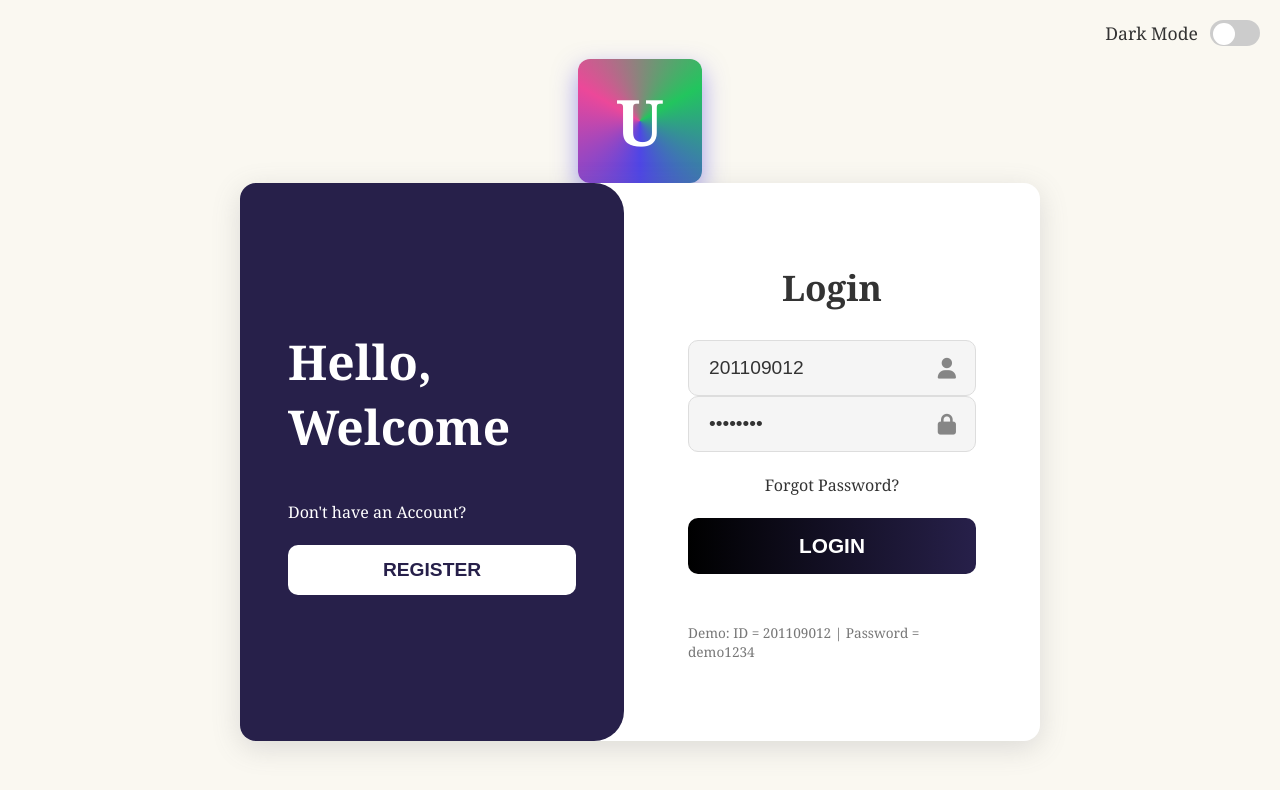
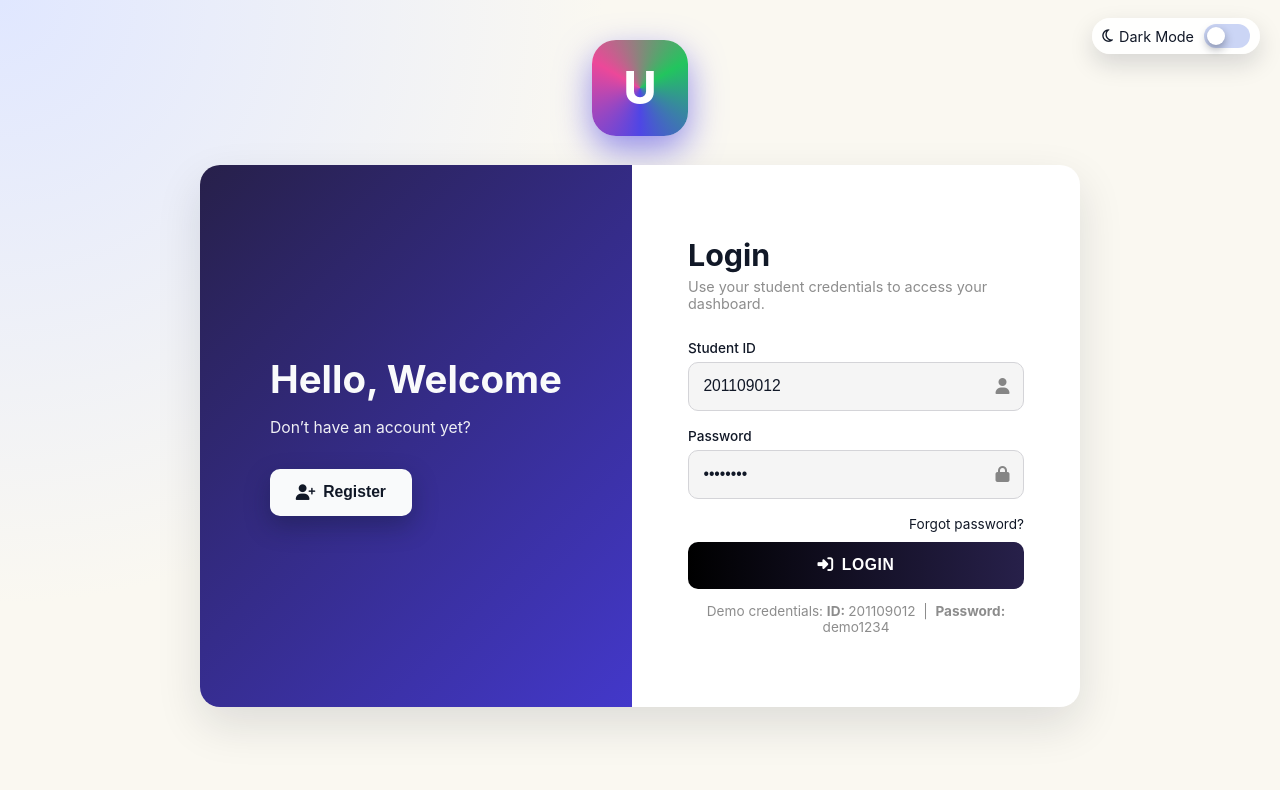
Before and after one commit to Krxsy-1/university-E-ticketing-system, a plain HTML site: page index.html in a window 1280 px wide. Drawn offline with Linux system fonts and the light colour scheme.

Commit message:
fixed login page, fixed toggle, and corrected colors

```diff
--- a/index.html
+++ b/index.html
@@ -11,105 +11,142 @@
 </head>
 <body>
     <div class="toggle">
-            <span>
+        <span class="toggle-label">
+            <i class="fa-regular fa-moon"></i>
                 Dark Mode
         </span>
 
-            <input type="checkbox" id="darkToggle">
+        <label class="toggle-switch">
+            <input type="checkbox" id="darkToggle" />
+                <span class="toggle-slider"></span>
+        </label>
     </div>
 
-        <div class="nav-logo">U</div>
+  <!-- LOGO -->
+    <div class="nav-logo">
+        U
+    </div>
 
-    <div class="auth">
-        <div class="left">
+  <!-- AUTH WRAPPER -->
+    <main class="auth">
+        <section class="left">
             <div>
-                <h2>
+                <h1>
                     Hello, Welcome
-                </h2>
-
-                <br>
+                </h1>
 
                 <p>
-                    Don't have an Account?
+                    Don’t have an account yet?
                 </p>
 
-                <br>
-
-                <button type="button" class="btn" id="registerBtn">
+                <button type="button" class="btn btn-light" id="registerBtn">
+                    <i class="fa-solid fa-user-plus"></i>
                         Register
                 </button>
             </div>
+        </section>
+
+        <section class="right">
+            <header class="right-header">
+                <h2>
+                    Login
+                </h2>
+
+                <p class="right-subtitle">
+                    Use your student credentials to access your dashboard.
+                </p>
+            </header>
+
+            <form id="loginForm" novalidate>
+                <div class="input-group">
+                    <label for="studentId">
+                        Student ID
+                    </label>
+                    <div class="input-wrapper">
+                        <input type="text" id="studentId" placeholder="Enter your student ID" value="201109012" required />
+                        <i class="fa-solid fa-user"></i>
                     </div>
-
-        <div class="right">
-            <h3>
-                Login
-            </h3>
-
-            <form id="loginForm">
-            <div class="input-group">
-                <input type="text"
-                placeholder="Student ID"
-                id="studentId"
-                value="201109012"
-                required>
-                <i class="fa-solid fa-user"></i>
                 </div>
 
                 <div class="input-group">
-                <input type="password"
-                placeholder="Password"
-                id="password"
-                value="demo1234"
-                required>
+                    <label for="password">
+                        Password
+                    </label>
+                    <div class="input-wrapper">
+                        <input type="password" id="password" placeholder="Enter your password" value="demo1234" required />
                         <i class="fa-solid fa-lock"></i>
                     </div>
-
-            <br>
+                </div>
 
                 <p class="forgot">
-                <a href="#">Forgot Password?</a>
+                    <a href="#">
+                        Forgot password?
+                    </a>
                 </p>
 
-            <br>
-
-            <button type="submit" class="btn" id="loginBtn">
+                <button type="submit" class="btn btn-primary">
+                    <i class="fa-solid fa-right-to-bracket"></i>
                     Login
                 </button>
 
+                <p class="demo-note">
+                    Demo credentials:
+                    <strong>
+                        ID:
+                    </strong>
+                    201109012 &nbsp;|&nbsp;
+                    <strong>
+                        Password:
+                    </strong>
+                    demo1234
+                </p>
             </form>
-
-            <p style="font-size: 0.85rem; color: #777; margin-top: 20px">
-                Demo: ID = 201109012 | Password = demo1234
-            </p>
-        </div>
-    </div>
+        </section>
+    </main>
 
     <script>
-        document.getElementById('loginForm').addEventListener('submit', function(e) {
+        const loginForm = document.getElementById("loginForm");
+        const studentIdInput = document.getElementById("studentId");
+        const passwordInput = document.getElementById("password");
+
+        loginForm.addEventListener("submit", (e) => {
         e.preventDefault();
 
-            const studentId = document.getElementById('studentId').value.trim();
-            const password = document.getElementById('password').value.trim();
+        const studentId = studentIdInput.value.trim();
+        const password = passwordInput.value.trim();
 
-            // Dummy Validation
-            if (studentId === '201109012' && password === 'demo1234') {
-                alert('Login Successful!');
-                window.location.href = 'dashboard.html';
-            } else {
-                alert('Invalid Credentials. Use Demo: 201109012/ demo1234');
+        if (studentId === "201109012" && password === "demo1234") {
+            alert("Login successful!");
+            window.location.href = "dashboard.html";
+        }
+        else
+        {
+        alert("Invalid credentials. Use demo: 201109012 / demo1234");
       }
       });
 
-        document.getElementById('registerBtn').addEventListener('click', function() {
-            alert('Registration feature not functional, Use Demo for now');
-            //later : window.location.href='register.html';
-        });
+        const toggle = document.getElementById("darkToggle");
+        const body = document.body;
 
-        const toggle=document.getElementById("darkToggle");
+        function applyTheme(theme) {
+            if (theme === "dark") {
+                body.classList.add("dark");
+                toggle.checked = true;
+            }
+            else
+            {
+                body.classList.remove("dark");
+                toggle.checked = false;
+            }
+        }
+
+        const savedTheme = localStorage.getItem("unitickets-theme");
+        applyTheme(savedTheme || "light");
 
         toggle.addEventListener("change", () => {
-            document.body.classList.toggle("dark");
+        const newTheme = toggle.checked ? "dark" : "light";
+        applyTheme(newTheme);
+        localStorage.setItem("unitickets-theme", newTheme);
         });
     </script>
 </body>
--- a/styles.css
+++ b/styles.css
@@ -1,237 +1,296 @@
-* {
+/* RESET */
+*, *::before, *::after {
   margin: 0;
   padding: 0;
   box-sizing: border-box;
-    /* justify-content: center; */
 }
 
+/* THEME VARIABLES */
 :root {
   --primary: #27204a;
   --primary-dark: #4338ca;
-    --background-color: #faf8f1;
+
   --bg-color: #faf8f1;
-    --text-color: #333;
-    --card-bg: white;
+  --text-color: #111827;
+
+  --card-bg: #ffffff;
   --input-bg: #f5f5f5;
-    --input-border: #ddd;
-    --input-text: #333;
-    --placeholder-color: rgba(0,0,0,0.45);
-    --shadow: rgba(100, 100, 111, 0.2) 0px 7px 29px 0px;
-    --slider-bg-color: #ccc;
-    --slider-circle-color: #faf8f1;
+  --input-border: #d4d4d8;
+  --input-text: #111827;
+
+  --placeholder-color: rgba(0, 0, 0, 0.45);
+
+  --shadow: 0 18px 45px rgba(15, 23, 42, 0.12);
+
+  --slider-bg-color: #cbd5f5;
+  --slider-circle-color: #ffffff;
 }
 
+/* DARK MODE */
+body.dark {
+  --bg-color: #020617;
+  --text-color: #e5e7eb;
 
-html, body {
+  --card-bg: #0b1020;
+  --input-bg: #0f172a;
+  --input-border: #1e293b;
+  --input-text: #e5e7eb;
+
+  --placeholder-color: rgba(255, 255, 255, 0.6);
+
+  --slider-bg-color: #4f46e5;
+  --slider-circle-color: #020617;
+}
+
+/* PAGE BASE */
+html,
+body {
   height: 100%;
 }
 
 body {
-    --primary: #27204a;
-    font-family: Georgia, 'Times New Roman', Times, serif;
-    padding: 2rem;
+  font-family: "Inter", sans-serif;
+  background: radial-gradient(circle at top left, #e0e7ff 0, var(--bg-color) 40%, var(--bg-color) 100%);
+  color: var(--text-color);
+  padding: 2.5rem 1.5rem;
   display: flex;
-    justify-content: center;
-    background-color: var(--bg-color);
-    color: var(--text-color);
-    min-height: 100vh;
   flex-direction: column;
   align-items: center;
-    position: relative;
-    transition: background-color 0.25s ease, color 0.25s ease;
+  transition: background 0.3s ease, color 0.3s ease;
 }
 
 body.dark {
-    --bg-color: #0f172a;
-    --text-color: #e5e7eb;
-    --card-bg: #1e293b;
-    --input-bg: #334155;
-    --input-border: #475569;
-    --input-text: #e5e7eb;
-    --placeholder-color: rgba(255,255,255,0.6);
+  background: radial-gradient(circle at top left, #111827 0, #020617 40%, #020617 100%);
 }
 
+/* TOGGLE */
 .toggle {
   position: fixed;
-    top: 20px;
+  top: 18px;
   right: 20px;
   display: flex;
   align-items: center;
-    gap: 12px;
-    font-size: 1.1rem;
+  gap: 10px;
+  font-size: 0.9rem;
   z-index: 100;
+  padding: 6px 10px;
+  border-radius: 999px;
+  background: rgba(255, 255, 255, 0.9);
+  backdrop-filter: blur(12px);
+  box-shadow: 0 10px 25px rgba(15, 23, 42, 0.15);
 }
 
-.toggle input[type="checkbox"] {
-    appearance: none;
-    width: 50px;
-    height: 26px;
-    background: #ccc;
-    border-radius: 26px;
-    position: relative;
-    cursor: pointer;
-    transition: background 0.3s;
+body.dark .toggle {
+  background: rgba(15, 23, 42, 0.9);
 }
 
-.toggle input[type="checkbox"]:checked {
-    background: var(--primary);
+.toggle-label {
+  display: inline-flex;
+  align-items: center;
+  gap: 6px;
+  color: var(--text-color);
 }
 
-.toggle input[type="checkbox"]::after {
-    content: '';
-    position: absolute;
-    top: 3px;
-    left: 3px;
-    width: 22px;
-    height: 22px;
-    background: white;
-    border-radius: 50%;
-    transition: transform 0.3s;
+.toggle-switch {
+  position: relative;
+  width: 46px;
+  height: 24px;
 }
 
-.toggle input[type="checkbox"]:checked::after {
-    transform: translateX(24px);
+.toggle-switch input {
+  opacity: 0;
+  width: 0;
+  height: 0;
 }
 
-.auth{
-    width: 800px;
-    max-width: 90%;
-    background: var(--card-bg);
-    display: flex;
-    /* justify-content: space-between; */
-    border-radius: 16px;
-    /* gap: 0.7rem; */
-    box-shadow: var(--shadow);
-    overflow: hidden;
-    margin: 0 auto;
-}
-.auth > * {
-    flex: 1;
+.toggle-slider {
+  position: absolute;
+  inset: 0;
+  background: var(--slider-bg-color);
+  border-radius: 999px;
+  cursor: pointer;
+  transition: background 0.25s ease;
 }
 
+.toggle-slider::before {
+  content: "";
+  position: absolute;
+  height: 18px;
+  width: 18px;
+  left: 3px;
+  top: 3px;
+  background: var(--slider-circle-color);
+  border-radius: 50%;
+  transition: transform 0.25s ease;
+  box-shadow: 0 4px 10px rgba(15, 23, 42, 0.4);
+}
+
+.toggle-switch input:checked + .toggle-slider::before {
+  transform: translateX(20px);
+}
+
+/* LOGO */
 .nav-logo {
-    width: 124px;
-    height: 124px;
-    border-radius: 12px;
+  width: 96px;
+  height: 96px;
+  border-radius: 24px;
   background: conic-gradient(from 180deg, #4f46e5, #ec4899, #22c55e, #4f46e5);
   display: flex;
   align-items: center;
   justify-content: center;
   color: #ffffff;
-    font-weight: 1000;
-    font-size: 4rem;
-    box-shadow: 0 10px 25px rgba(79, 70, 229, 0.5);
+  font-weight: 800;
+  font-size: 2.8rem;
+  box-shadow: 0 14px 35px rgba(79, 70, 229, 0.6);
+  margin-bottom: 1.8rem;
 }
 
+/* AUTH LAYOUT */
+.auth {
+  width: 880px;
+  max-width: 100%;
+  background: var(--card-bg);
+  display: flex;
+  border-radius: 20px;
+  box-shadow: var(--shadow);
+  overflow: hidden;
+}
+
+.auth > * {
+  flex: 1;
+}
+
+/* LEFT PANEL */
 .left {
-    background-color: var(--primary);
+  background: linear-gradient(135deg, #27204a, #4338ca);
   display: flex;
   align-items: center;
   justify-content: center;
-    color: white;
-    padding: 5rem 3rem;
-    border-top-right-radius: 30px;
-    border-bottom-right-radius: 30px;
+  color: #f9fafb;
+  padding: 4.5rem 3rem;
 }
 
-.left h2 {
-    font-size: 3rem;
-    margin-bottom: 1.2rem;
+.left h1 {
+  font-size: 2.4rem;
+  margin-bottom: 1rem;
 }
 
-left p {
-    font-size: 1.1rem;
+.left p {
+  font-size: 0.98rem;
   margin-bottom: 2rem;
-    opacity: 0.9;
+  opacity: 0.95;
+  max-width: 260px;
 }
 
-.left button {
-    background: white;
-    color: var(--primary);
-    border: none;
-    padding: 14px 32px;
-    font-size: 1.2rem;
+.btn {
+  width: 100%;
+  padding: 0.9rem 1rem;
+  font-size: 0.98rem;
   font-weight: 600;
   border-radius: 10px;
+  border: none;
   cursor: pointer;
-    transition: all 0.3s;
+  display: inline-flex;
+  align-items: center;
+  justify-content: center;
+  gap: 0.5rem;
+  transition: transform 0.2s ease, box-shadow 0.2s ease;
 }
 
-.left button:hover {
-    transform: translateY(-3px);
-    box-shadow: 0 12px 30px rgba(0,0,0,0.25);
+.btn-light {
+  width: auto;
+  padding-inline: 1.6rem;
+  background: #f9fafb;
+  color: #111827;
+  box-shadow: 0 10px 25px rgba(15, 23, 42, 0.35);
 }
 
+.btn-light:hover {
+  transform: translateY(-2px);
+  box-shadow: 0 14px 35px rgba(15, 23, 42, 0.5);
+}
+
+/* RIGHT PANEL */
 .right {
-    padding: 5rem 4rem;
+  padding: 4.5rem 3.5rem;
   display: flex;
   flex-direction: column;
   justify-content: center;
   gap: 1.8rem;
 }
 
-.right h3 {
-    font-size: 2.2rem;
-    color: var(--text-color);
-    text-align: center;
+.right-header h2 {
+  font-size: 1.9rem;
+  margin-bottom: 0.3rem;
+}
+
+.right-subtitle {
+  font-size: 0.9rem;
+  color: var(--placeholder-color);
 }
 
 .input-group {
+  margin-bottom: 1.1rem;
+}
+
+.input-group label {
+  display: block;
+  font-size: 0.85rem;
+  font-weight: 500;
+  margin-bottom: 0.35rem;
+}
+
+.input-wrapper {
   position: relative;
 }
 
-.input-group input {
+.input-wrapper input {
   width: 100%;
-    padding: 16px 20px 16px 20px;
-    font-size: 1.2rem;
+  padding: 0.9rem 2.8rem 0.9rem 0.9rem;
+  font-size: 0.98rem;
+  border-radius: 10px;
   border: 1px solid var(--input-border);
   background: var(--input-bg);
   color: var(--input-text);
-    border-radius: 10px;
-    transition: all 0.3s;
+  transition: border 0.2s ease, box-shadow 0.2s ease;
 }
 
-.input-group input::placeholder {
+.input-wrapper input::placeholder {
   color: var(--placeholder-color);
 }
 
-.input-group input:focus {
+.input-wrapper input:focus {
   outline: none;
   border-color: var(--primary);
-    box-shadow: 0 0 0 4px rgba(39, 32, 74, 0.08);
+  box-shadow: 0 0 0 3px rgba(39, 32, 74, 0.12);
 }
 
-.input-group i {
+.input-wrapper i {
   position: absolute;
-    right: 20px;
+  right: 0.9rem;
   top: 50%;
   transform: translateY(-50%);
   color: var(--placeholder-color);
-    font-size: 1.3rem;
+  font-size: 1rem;
 }
 
-.btn {
-    width: 100%;
-    padding: 16px;
-    font-size: 1.3rem;
-    font-weight: 600;
+.btn-primary {
+  margin-top: 0.6rem;
+  background: linear-gradient(90deg, #000000, var(--primary));
+  color: #ffffff;
   text-transform: uppercase;
-    background: linear-gradient(90deg, #000, var(--primary));
-    color: white;
-    border: none;
-    border-radius: 10px;
-    cursor: pointer;
-    transition: all 0.3s;
+  letter-spacing: 0.04em;
 }
 
-.btn:hover {
-    transform: translateY(-3px);
-    box-shadow: 0 12px 30px rgba(0, 0, 0, 0.25);
+.btn-primary:hover {
+  transform: translateY(-2px);
+  box-shadow: 0 14px 35px rgba(0, 0, 0, 0.35);
 }
 
 .forgot {
-    text-align: center;
-    font-size: 1rem;
+  text-align: right;
+  font-size: 0.85rem;
+  margin-top: 0.2rem;
 }
 
 .forgot a {
@@ -245,20 +304,47 @@ left p {
 
 .demo-note {
   text-align: center;
-    font-size: 0.95rem;
+  font-size: 0.85rem;
   color: var(--placeholder-color);
-    margin-top: 1rem;
+  margin-top: 0.9rem;
 }
 
-@media (max-width: 768px) {
-    .auth{
+/* RESPONSIVE */
+@media (max-width: 840px) {
+  body {
+    padding-inline: 1rem;
+  }
+
+  .auth {
     flex-direction: column;
   }
+
   .left {
-        padding: 4rem 2rem;
-        border-radius: 16px 16px 0 0;
+    padding: 3rem 2.5rem;
+    text-align: center;
   }
+
   .right {
-        padding: 4rem 2.5rem;
+    padding: 3rem 2.5rem;
+  }
+
+  .nav-logo {
+    width: 80px;
+    height: 80px;
+    font-size: 2.2rem;
   }
 }
+
+@media (max-width: 520px) {
+  .right {
+    padding: 2.5rem 1.8rem;
+  }
+
+  .left {
+    padding: 2.5rem 1.8rem;
+  }
+
+  .toggle {
+    font-size: 0.8rem;
+  }
+}
```
Also changed, not shown: dashboard.html (+153 -64 lines). Lines whose indentation alone changed are shown as unchanged.
